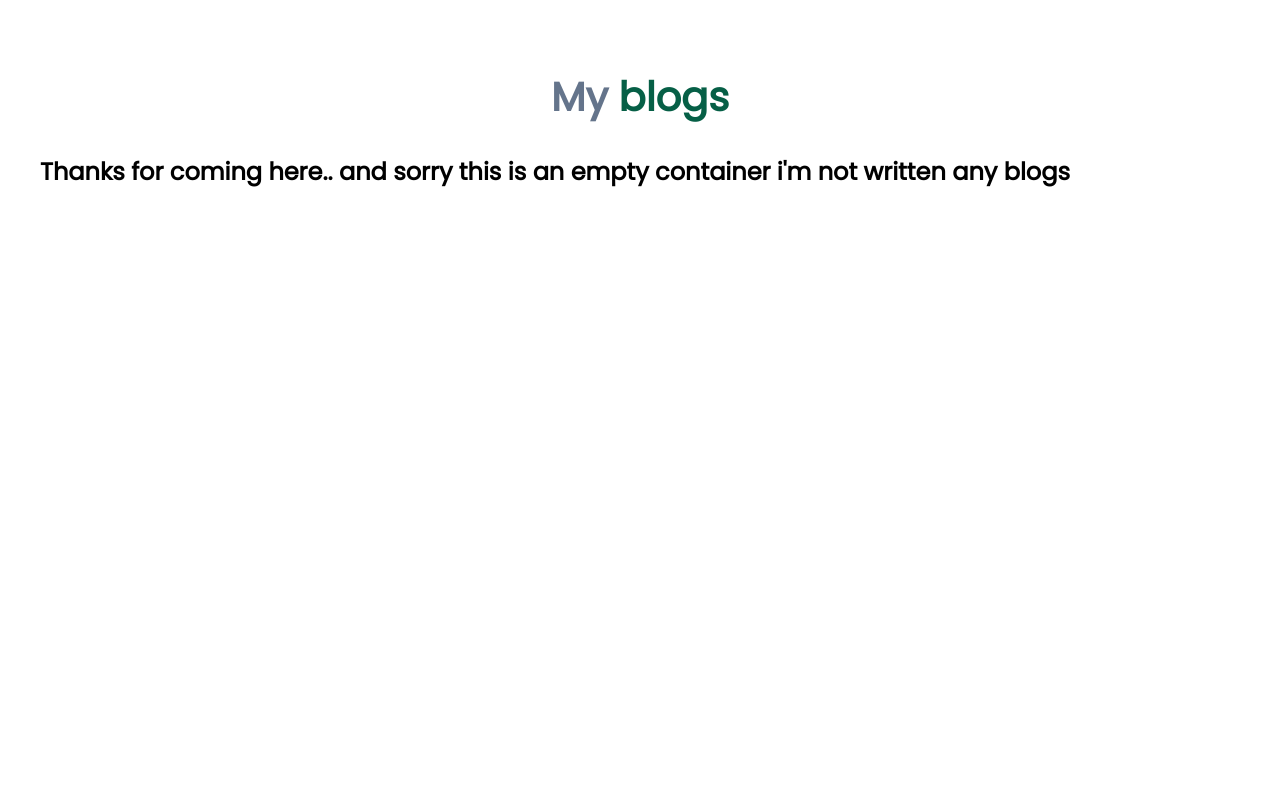
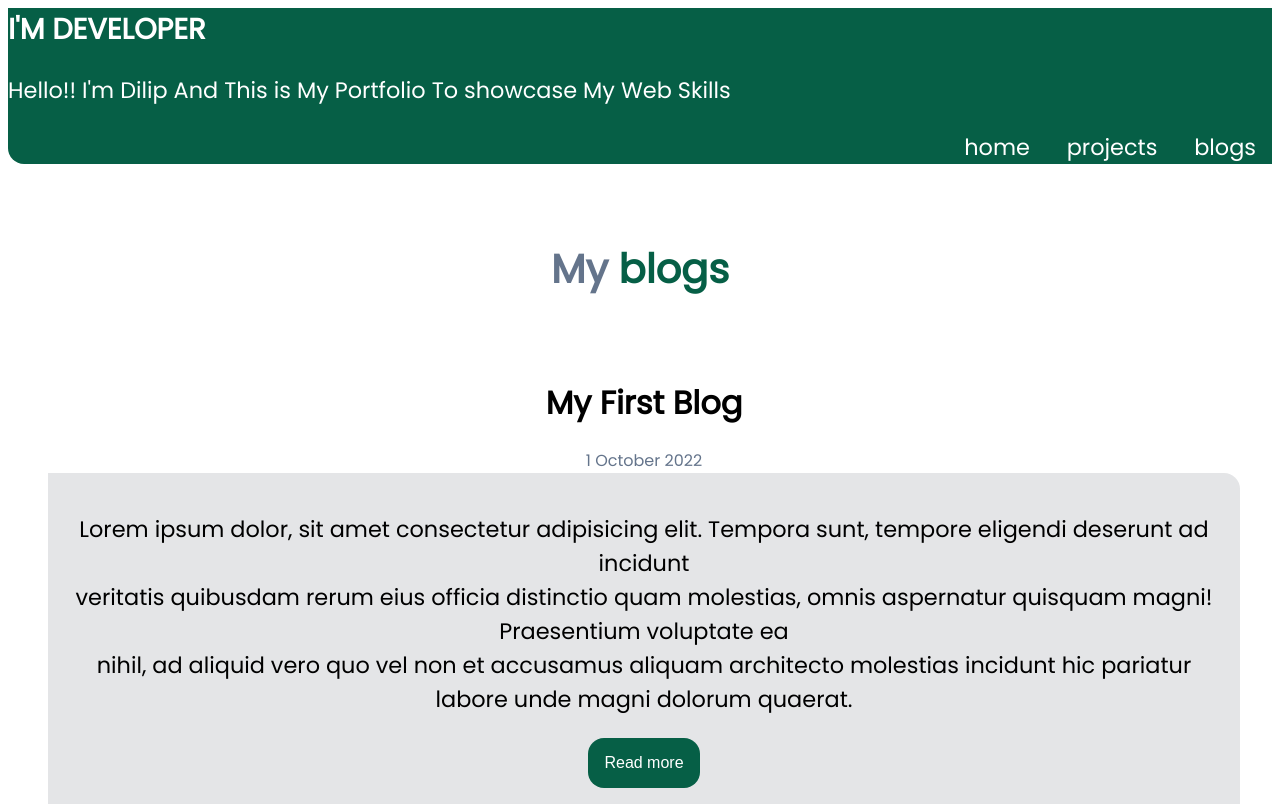
Before and after one commit to DilipSha04/neoproject, a plain HTML site: page blogs.html in a window 1280 px wide. Shown: the top 807 px of the page. Drawn offline with Linux system fonts and the light colour scheme.

Commit message:
add blog section and media query

```diff
--- a/app.js
+++ b/app.js
@@ -2,10 +2,10 @@ console.log("toggle")
 function myFunction(){
     var x = document.getElementById("nav-menu")
 
-    if(x.style.display == "block"){
+    if(x.style.display == "none"){
+        x.style.display = "block";
+    }
+    else{
         x.style.display = "none";
     }
-    else{
-        x.style.display = "block";
-    }
 }
--- /dev/null
+++ b/blog.css
@@ -0,0 +1,116 @@
+@import url('https://fonts.googleapis.com/css2?family=Poppins&family=Rubik&display=swap');
+
+
+body{
+    font-family: 'Poppins', sans-serif;
+
+
+}
+.navigation{
+    background-color: #065f46;
+    color: white;
+    border-bottom-left-radius: 1rem;
+    transition: 0.5s;
+    transform: ease-in;
+
+}
+.nav-list{
+    display: inline;
+    padding: 0rem 1rem;
+    font-size: large;
+
+}
+.link-nav{
+    color: white;
+    text-decoration: none;
+    font-size: 1.4rem;
+}
+.navigation .nav-ul{
+    text-align: right;
+
+}
+.nav-brand{
+    font-weight: 700;
+    font-size: 1.8rem;
+}
+.icon{
+    font-size: 1.5rem;
+    text-align: right;
+    display: none;
+}
+/*media query*/
+@media only screen and (max-width: 700px){
+    .icon{
+        display: block;
+        padding-right:1rem;
+    }
+    .nav-list{
+        display: block;
+    }
+
+    #nav-menu{
+        display: block;
+    }
+    .nav-brand{
+        padding: 1rem;
+    }
+    p{
+        padding: 1rem;
+    }
+    .nav-ul{
+        padding: 1rem;
+    }
+    .navigation{
+        transform: ease-out;
+    }
+
+}
+/********/
+.hero{
+    padding: 2rem;
+
+}
+
+.hero-heading{
+    text-align: center;
+    font-size: 2.5rem;
+    color: #64748b;
+
+}
+.hero-heading .heading-inverted{
+    color: #065f46;
+}
+/**blog section content*/
+
+.main-container{
+    list-style: none;
+    text-align: center;
+}
+.li-container{
+    margin-right: 2rem;
+}
+.art-head{
+    font-size: 2rem;
+    font-weight: 700;
+}
+small{
+    font-size: 1rem;
+    color: #64748b;
+}
+p{
+    font-size: 1.4rem;
+}
+.btn-art{
+    border: 1px white;
+    padding: 1rem;
+    font-size: 1rem;
+    border-radius: 1rem;
+    background-color: #065f46;
+    color: white;
+    cursor: pointer;
+}
+.art-container{
+    background-color: #e4e5e7;
+    padding: 1rem;
+    border-top-right-radius: 1rem;
+}
--- a/blogs.html
+++ b/blogs.html
@@ -1,20 +1,69 @@
 <!DOCTYPE html>
 <html lang="en">
   <head>
-    <meta charset="UTF-8">
-    <meta http-equiv="X-UA-Compatible" content="IE=edge">
-    <meta name="viewport" content="width=device-width, initial-scale=1.0">
-    <title>blogs</title>
-    <link rel="stylesheet" href="myport.css">
+    <meta charset="UTF-8" />
+    <meta http-equiv="X-UA-Compatible" content="IE=edge" />
+    <meta name="viewport" content="width=device-width, initial-scale=1.0" />
+    <title>blogs | Dilipsharma</title>
+    <!-- <link rel="stylesheet" href="myport.css" /> -->
+    <link rel="stylesheet" href="blog.css">
   </head>
   <body>
+    <nav class="navigation container">
+      <div class="nav-brand">I'M DEVELOPER</div>
+      <P>Hello!! I'm Dilip And This is My Portfolio To showcase My Web Skills</P>
+      <span class="icon" onclick="myFunction()">&#9776;</span>
+      <ul id="nav-menu" class="nav-ul">
+        <li class="nav-list">
+          <a class="link-nav" href="/">home</a>
+        </li>
+        <li class="nav-list">
+          <a class="link-nav" href="/projects.html">projects</a>
+        </li>
+        <li class="nav-list">
+          <a class="link-nav" href="/blogs.html">blogs</a>
+        </li>
+      </ul>
+    </nav>
     <header class="hero">
       <h1 class="hero-heading">
         My <span class="heading-inverted">blogs</span>
       </h1>
-        <h2>Thanks for coming here.. and sorry this is an empty container
-            i'm not written any blogs
-        </h2>
     </header>
+    <ul class="main-container">
+      <li class="li-container">
+        <h1 class="art-head">My First Blog</h1>
+        <small>1 October 2022</small>
+        <article class="art-container">
+          <p>
+            Lorem ipsum dolor, sit amet consectetur adipisicing elit. Tempora
+            sunt, tempore eligendi deserunt ad incidunt <br>veritatis quibusdam
+            rerum eius officia distinctio quam molestias, omnis aspernatur
+            quisquam magni!  Praesentium voluptate ea<br> nihil, ad aliquid vero quo
+            vel non et accusamus aliquam architecto molestias incidunt hic
+            pariatur labore unde magni dolorum quaerat.
+          </p>
+          <button class="btn-art">Read more</button>
+        </article>
+      </li>
+      <li class="li-container">
+        <h1 class="art-head">My First Blog</h1>
+        <small>6 October 2022</small>
+        <article class="art-container">
+          <p>
+            Lorem ipsum dolor, sit amet consectetur adipisicing elit. Tempora
+            sunt, tempore eligendi deserunt ad incidunt veritatis quibusdam
+            rerum eius officia distinctio quam molestias, omnis aspernatur
+            quisquam magni! Praesentium voluptate ea nihil, ad aliquid vero quo
+            vel non et accusamus aliquam architecto molestias incidunt hic
+            pariatur labore unde magni dolorum quaerat.
+          </p>
+          <button class="btn-art">Read more</button>
+        </article>
+      </li>
+    </ul>
+
+
+    <script src="app.js"></script>
   </body>
 </html>
--- a/myport.css
+++ b/myport.css
@@ -9,6 +9,7 @@
 } */
 body{
     font-family: 'Poppins', sans-serif;
+
 }
 .head{
     padding: 2rem;
```
Lines whose indentation alone changed are shown as unchanged.
